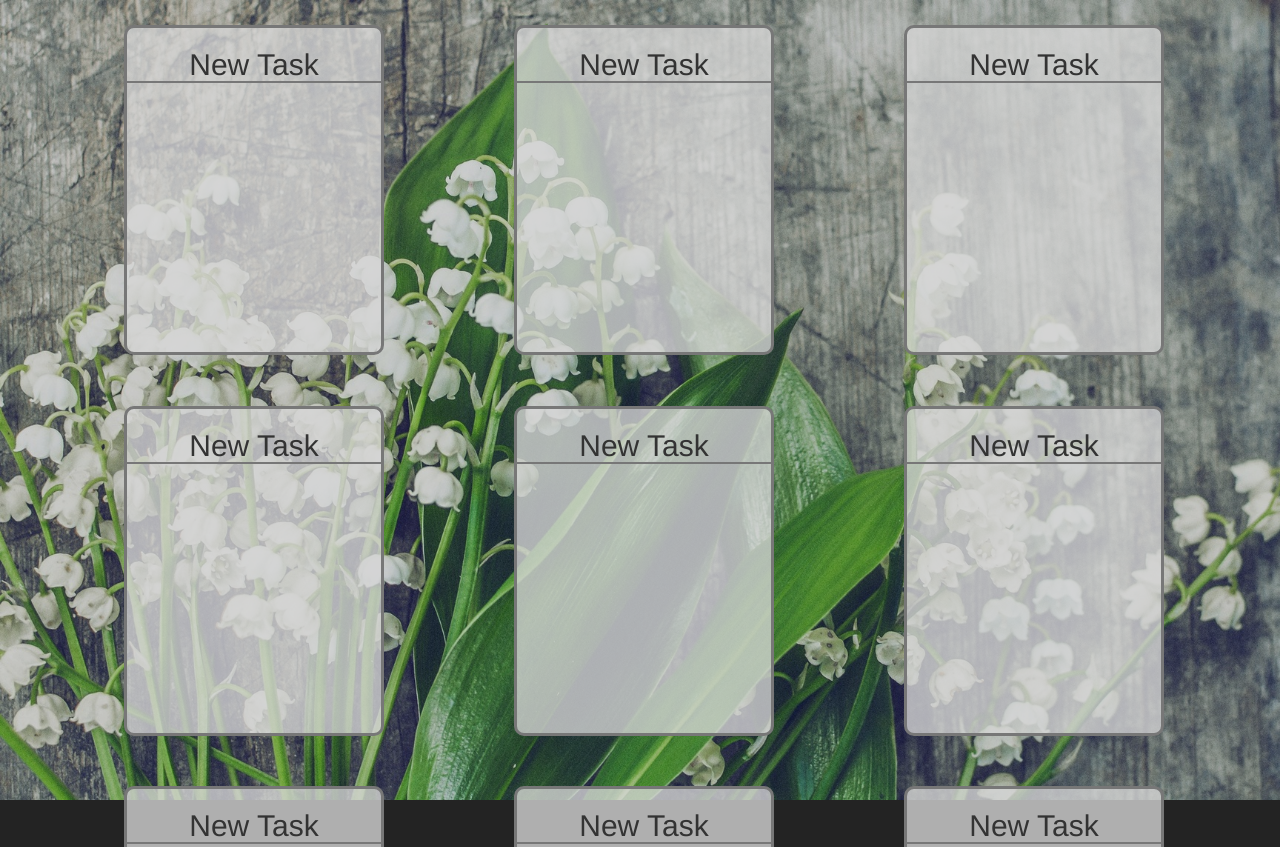
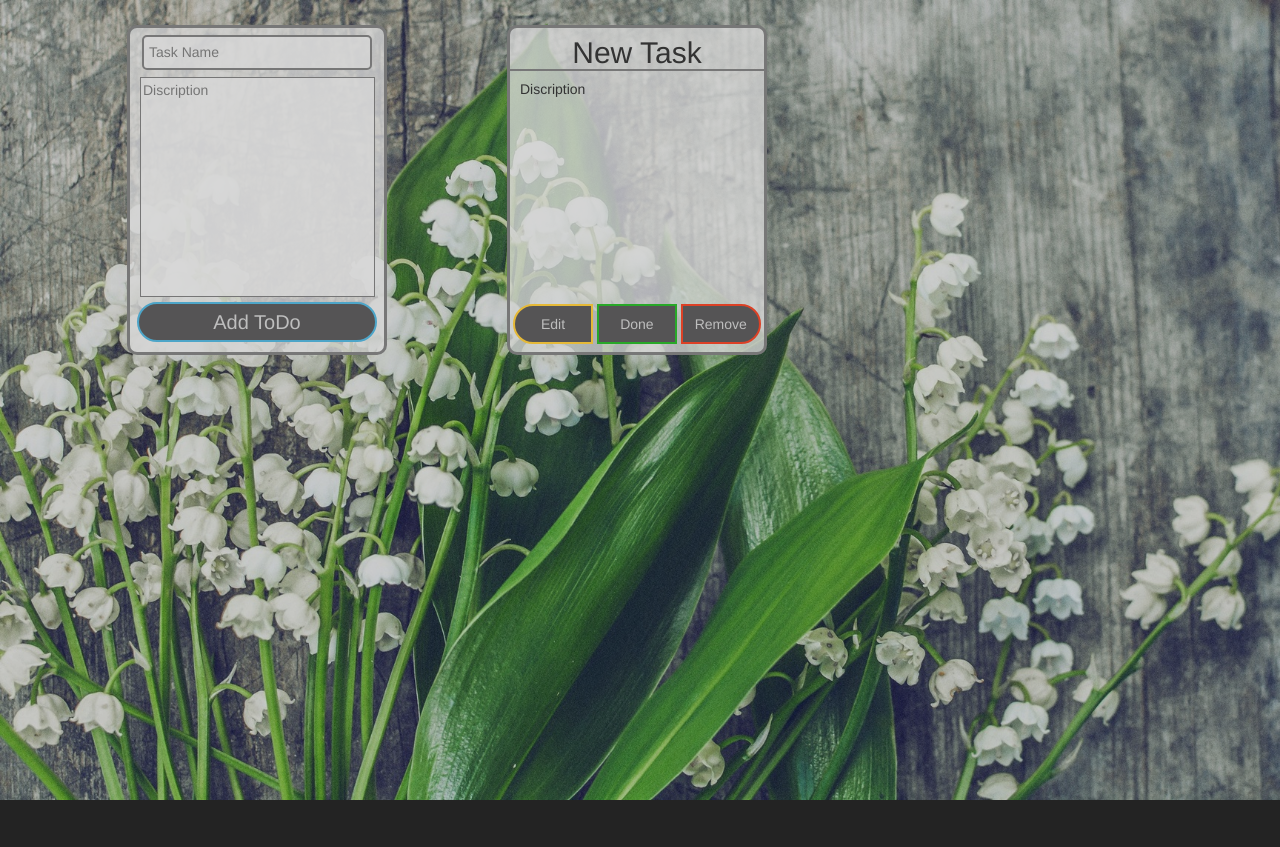
Before and after one commit to MaximOstrikov/graduation-project, a plain HTML site: page frontend/index.html in a window 1280 px wide. Shown: the top 847 px of the page. After the commit the page ends 800 px from the top, so only its background shows below. Drawn offline with nearby package versions, Linux system fonts and the light colour scheme; a web font is replaced by a local one.

Commit message:
add button

```diff
--- a/frontend/css/style.less
+++ b/frontend/css/style.less
@@ -3,6 +3,11 @@
 @scrollHover: rgba(97, 156, 144, 0.68);
 @trackColor: rgba(82, 233, 223, 0.31);
 @taskColor: rgba(216, 216, 216, 0.78);
+@allBtnColor: #555455;
+@editBtnHover: rgb(229, 185, 55);
+@doneBtnHover: rgb(40, 168, 40);
+@removeBtnHover: rgb(220, 65, 38);
+@disabledColor: @taskColor;
 
 ::-webkit-scrollbar {
     width: 10px;
@@ -50,25 +55,124 @@ body,html {
     }
 
     #task {
-
-        #newTask {
+        #taskList, #addList {
             width: 260px;
             height: 330px;
             background: @taskColor;
-            margin: 7% 7% 7% 15%;
+            margin: 7% 7% 7% 12%;
             border-radius: 10px;
             border: 3px solid #777;
+            .rowBtn {
+                margin: 5px 0 0 0;
+            }
+            .taskName {
+                h3 {
+                    margin: 8px 0;
+                    text-align: center;
+                    font-size: 30px;
+                    border-bottom: 2px solid #777;
+                }
+            }
+            .taskDiscription {
+                width: 235px;
+                height: 220px;
+                textarea {
+                    margin: 0 10px 5px 10px;
+                    width: 235px;
+                    height: 220px;
+                    resize: none;
+                    background: @taskColor;
+                    outline: none;
+                }
+                p {
+                    width: 225px;
+                    height: 220px;
+                    margin: 0 10px 5px 10px;
+                    word-break: break-all;
+                    overflow: hidden;
+                    text-overflow: ellipsis;
+                }
+            }
+            #edit, #done, #remove {
+                width: 80px;
+                height: 40px;
+                outline: none;
+                color: #bebebe;
+                background: @allBtnColor;
+                &:hover {
+                    color: @allBtnColor;
+                    border: 2px solid @allBtnColor;
+                }
+            }
+            #edit {
+                margin-left: 3px;
+                border: 2px solid @editBtnHover;
+                border-radius: 20px 0 0 20px;
+                &:hover {
+                    background: @editBtnHover;
+                }
+            }
+            #done {
+                border: 2px solid @doneBtnHover;
+                &:hover {
+                    background: @doneBtnHover;
+                }
+            }
+            #remove {
+                margin-right: 3px;
+                border: 2px solid @removeBtnHover;
+                border-radius: 0 20px 20px 0;
+                &:hover {
+                    background: @removeBtnHover;
+                }
+            }
         }
-        .taskName {
-            h3 {
+        #addList {
+            width: 260px;
+            height: 330px;
+            background: @taskColor;
+            margin: 7% 7% 7% 12%;
+            border-radius: 10px;
+            border: 3px solid #777;
+            text-align: center;
+            color: #555;
+            outline: none;
+            #addListBtn {
+                width: 240px;
+                height: 40px;
+                border-radius: 30px;
+                margin: 5px 0 0 0;
+                color: #bebebe;
+                background: @allBtnColor;
+                border: 2px solid #4da5c8;
+                outline: none;
+                &:hover {
+                    background: #4da5c8;
+                    color: @allBtnColor;
+                    border: 2px solid @allBtnColor;
+                }
+            }
+            h1 {
+                margin:0;
                 text-align: center;
-                font-size: 30px;
-                border-bottom: 2px solid #777;
+                font-size: 20px;
+            }
+            .taskName {
+                input {
+                    margin: 7px 0 7px 0;
+                    width: 230px;
+                    height: 35px;
+                    outline: none;
+                    background: @taskColor;
+                    border: 2px solid #777;
+                    padding: 0 5px 0 5px;
+                    border-radius: 5px;
+                    text-overflow: ellipsis;
+                }
             }
         }
     }
 }
-
 
 .noneOpacity {
     opacity: 0;
--- a/frontend/index.html
+++ b/frontend/index.html
@@ -5,7 +5,7 @@
     <title>Just ToDo</title>
     <link rel="stylesheet" href="css/bootstrap.min.css">
     <link href="css/style.less" rel="stylesheet/less" type="text/css">
-    <link href="https://fonts.googleapis.com/css?family=Bangers|Permanent+Marker" rel="stylesheet">
+    <link href="https://fonts.googleapis.com/css?family=Bangers|Permanent+Marker|Nixie+One" rel="stylesheet">
     <link href="https://fonts.googleapis.com/css?family=Arapey" rel="stylesheet">
     <script src="js/less.js"></script>
     <script src="https://ajax.googleapis.com/ajax/libs/jquery/1.12.3/jquery.min.js"></script>
@@ -17,75 +17,27 @@
  <div id="bgimg"></div>
  <div id="task" class="noneOpacity displayNone">
      <div class="container">
-         <div class="row">
-             <div class="col-md-4">
-                 <div id="newTask">
-                     <div class="taskName">
-                         <h3>New Task</h3>
-                     </div>
-                 </div>
-             </div>
-             <div class="col-md-4">
-                 <div id="newTask">
-                     <div class="taskName">
-                         <h3>New Task</h3>
-                     </div>
-                 </div>
-             </div>
-             <div class="col-md-4">
-                 <div id="newTask">
-                     <div class="taskName">
-                         <h3>New Task</h3>
-                     </div>
-                 </div>
+
+         <div class="col-md-4 col-sm-6">
+             <div id="addList">
+                 <div class="taskName"> <input type="text" id="addName" placeholder="Task Name"> </div>
+                 <div class="taskDiscription"> <textarea  id="addDiscription" cols="30" rows="10" placeholder="Discription"></textarea> </div>
+                 <button id="addListBtn">
+                     <h1>Add ToDo</h1>
+                 </button>
              </div>
          </div>
-     </div>
-     <div class="container">
-         <div class="row">
-             <div class="col-md-4">
-                 <div id="newTask">
-                     <div class="taskName">
-                         <h3>New Task</h3>
-                     </div>
-                 </div>
-             </div>
-             <div class="col-md-4">
-                 <div id="newTask">
-                     <div class="taskName">
-                         <h3>New Task</h3>
-                     </div>
-                 </div>
-             </div>
-             <div class="col-md-4">
-                 <div id="newTask">
-                     <div class="taskName">
-                         <h3>New Task</h3>
-                     </div>
-                 </div>
-             </div>
-         </div>
-     </div>
-     <div class="container">
-         <div class="row">
-             <div class="col-md-4">
-                 <div id="newTask">
-                     <div class="taskName">
-                         <h3>New Task</h3>
-                     </div>
-                 </div>
-             </div>
-             <div class="col-md-4">
-                 <div id="newTask">
-                     <div class="taskName">
-                         <h3>New Task</h3>
-                     </div>
-                 </div>
-             </div>
-             <div class="col-md-4">
-                 <div id="newTask">
-                     <div class="taskName">
-                         <h3>New Task</h3>
+
+         <div id="allTask">
+
+             <div class="col-md-4 col-sm-6">
+                 <div id="taskList">
+                     <div class="taskName"> <h3>New Task</h3> </div>
+                     <div class="taskDiscription"> <p>Discription</p></div>
+                     <div class="rowBtn">
+                        <button id="edit">Edit</button>
+                        <button id="done">Done</button>
+                        <button id="remove">Remove</button>
                      </div>
                  </div>
              </div>
--- a/frontend/js/proj.js
+++ b/frontend/js/proj.js
@@ -1,14 +1,16 @@
+// background slider
 var welcomeChecker = 1;
 function sliderBackgroundBody() {
     if (welcomeChecker === 1) {
-        setTimeout(function(){
-            $('#welcome').animate({opacity:1}, {duration:1000}).fadeOut(2000, function () {
+        setTimeout(function () {
+            $('#welcome').animate({opacity: 1}, {duration: 1000}).fadeOut(2000, function () {
                 $(this).remove()
             });
-        welcomeChecker++;
-        setTimeout(sliderBackgroundBody, 2200);},300);
+            welcomeChecker++;
+            setTimeout(sliderBackgroundBody, 2200);
+        }, 300);
         setTimeout(function () {
-            $('#task').animate({opacity:1}, {duration:1000}).removeClass('displayNone');
+            $('#task').animate({opacity: 1}, {duration: 1000}).removeClass('displayNone');
         }, 3600)
     } else {
         window.currBg = window.currBg + 1;
@@ -19,6 +21,27 @@ function sliderBackgroundBody() {
         setTimeout(sliderBackgroundBody, 15000);
     }
 }
-$(document).ready(function() {
+$(document).ready(function () {
     sliderBackgroundBody();
 });
+
+// add new task
+
+$('#addListBtn').click(function() {
+    var newTaskName = $('#addName').val(), newTaskDiscription = $('#addDiscription').val();
+    $('#addName, #addDiscription').val('');
+
+    $('#allTask').prepend('<div class="col-md-4 col-sm-6">\n' +
+    '             <div id="taskList">\n' +
+    '                 <div class="taskName"> <h3>'+ newTaskName +'</h3> </div>\n' +
+    '                 <div class="taskDiscription"> <p>'+ newTaskDiscription +'</p></div>\n' +
+    '                 <div class="rowBtn">\n' +
+    '                    <button id="edit">Edit</button>\n' +
+    '                    <button id="done">Done</button>\n' +
+    '                    <button id="remove">Remove</button>\n' +
+    '                 </div>\n' +
+    '             </div>\n' +
+    '         </div>');
+
+
+});
```
